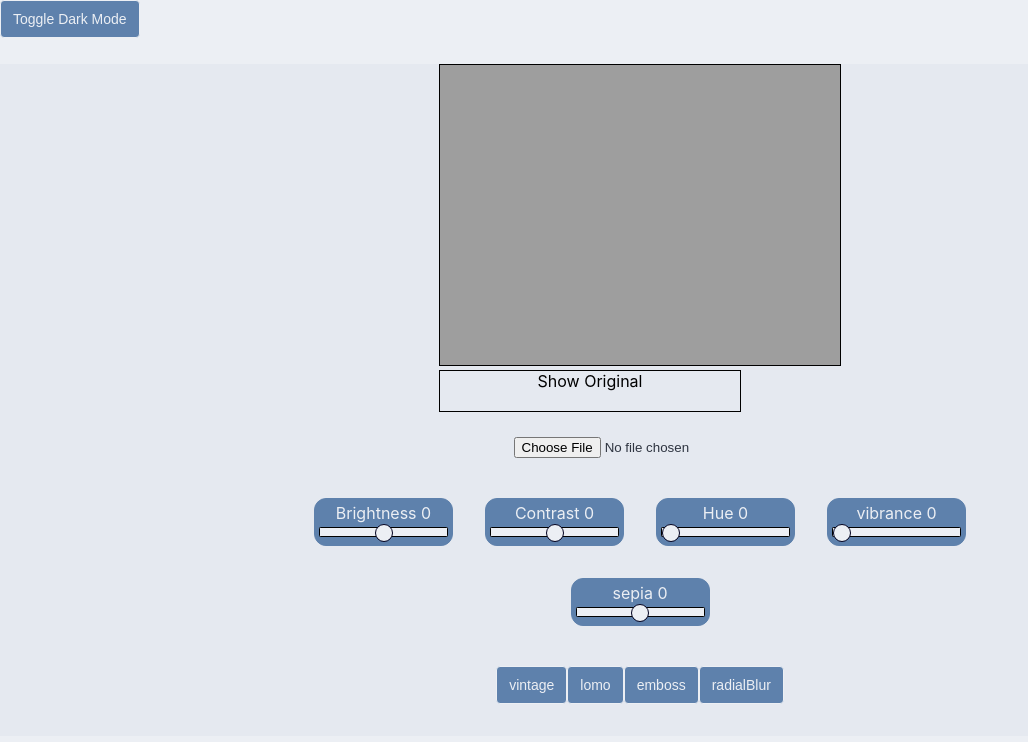
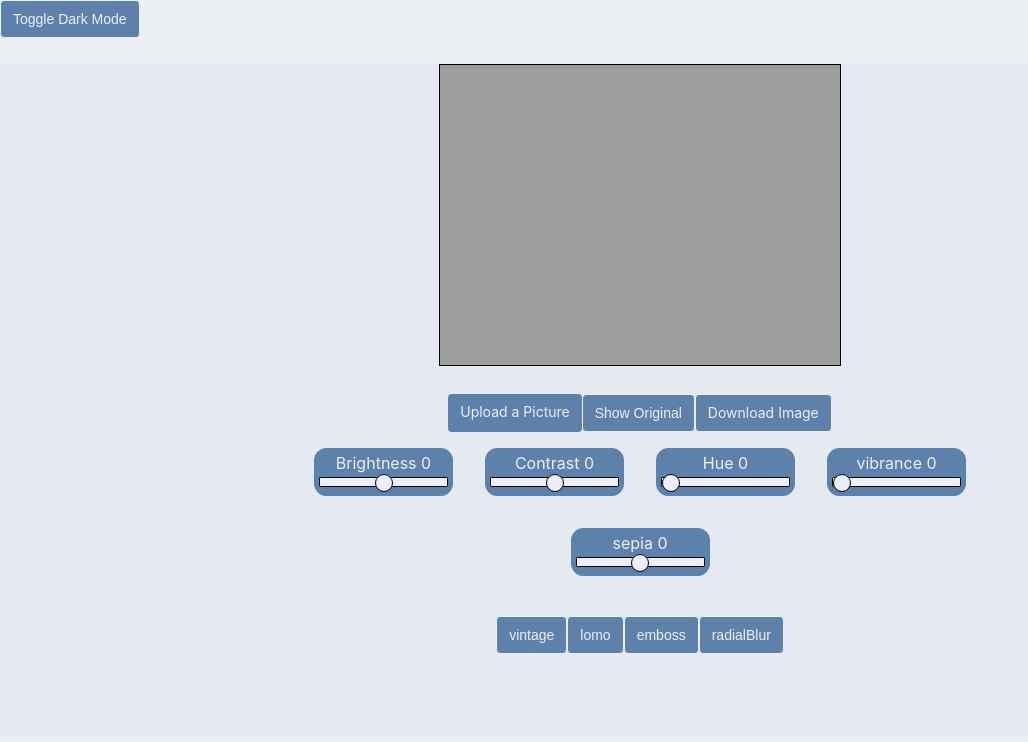
Before and after one commit to bordaj/bordaj-pro-photo-editor, a React (Create React App) app: page / in a window 1280 px wide. Shown: the top 742 px of the page, without its empty margins (0-1028 px from the left). Built offline with nearby package versions, Linux system fonts and the light colour scheme.

Commit message:
modified buttons and added save image

```diff
--- a/src/App.js
+++ b/src/App.js
@@ -3,10 +3,10 @@ import { ThemeProvider } from "styled-components";
 import darkTheme from "./themes/darkMode";
 import lightTheme from "./themes/lightMode";
 import Home from "./app/Container";
-import Button from "./components/Button";
+import {Button} from "./components/Button";
 import { AppWrapper } from "./Containers/AppWrapper";
 import "./App.css";
-import { Footer, Header } from "./components/Button/Header";
+import { Footer, Header } from "./components/Header";
 export default function App() {
   const stored = localStorage.getItem("isDarkMode");
   const [isDarkMode, setIsDarkMode] = useState(
--- a/src/Containers/Advanced/index.js
+++ b/src/Containers/Advanced/index.js
@@ -1,5 +1,5 @@
 import React, { useState, useEffect } from "react";
-import Button from "../../components/Button";
+import {Button} from "../../components/Button";
 import { Content } from "../AppWrapper";
 const Advanced = (props) => {
   const { ctx, setContext, canvas, image } = props;
--- a/src/Containers/AppWrapper/index.js
+++ b/src/Containers/AppWrapper/index.js
@@ -15,6 +15,29 @@ export const ContentWrapper = styled.div`
   flex-direction: column;
   justify-content: center;
   margin: 0px 20%;
+  [type="file"] {
+    display: none;
+  }
+
+  [type="file"] + label {
+    background: ${(props) => props.theme.colors.buttonBackground};
+    color: ${(props) => props.theme.colors.buttonColor};
+    display: block;
+    margin-top: 24px;
+    max-width: 100%;
+    line-height: 36px;
+    padding: 0 12px;
+    border-radius: 4px;
+    font-size: 14px;
+    position: relative;
+    left: 0px;
+  }
+
+  [type="file"] + label:hover {
+    background: ${(props) => props.theme.colors.buttonColor};
+    color: ${(props) => props.theme.colors.buttonBackground};
+    border: ${(props) => props.theme.colors.buttonBorder};
+  }
 `;
 export const Content = styled(ContentWrapper)`
   flex-direction: row;
--- a/src/app/Container.js
+++ b/src/app/Container.js
@@ -2,12 +2,8 @@ import React, { useEffect, useState, useRef } from "react";
 import Fundamentals from "../Containers/Fundamentals";
 import Advanced from "../Containers/Advanced";
 
-import {
-  CanvasWrapper,
-  Tabs,
-  Tab,
-  ContentWrapper,
-} from "../Containers/AppWrapper";
+import { CanvasWrapper, ContentWrapper } from "../Containers/AppWrapper";
+import { Button, DownloadButton } from "../components/Button";
 const Home = () => {
   const [imgsrc, setImgsrc] = useState(null);
   const canvasRef = useRef(null);
@@ -97,23 +93,26 @@ const Home = () => {
     renderImage();
   }, [imgsrc]);
   let active = 0;
-  const handleClick = (e) => {
-    const index = parseInt(e.target.id, 0);
-    if (index !== active) {
-      active = index;
-    }
+  const handleSave = (e) => {
+    const png = canvas.toDataURL();
+    e.target.href = png;
   };
   return (
     <>
-      <div style={{ margin: "auto", width: "max-content" }}>
-        <CanvasWrapper>
-          <div>
+      <div
+        style={{ margin: "0px 20%", display: "flex", justifyContent: "center" }}
+      >
+        <CanvasWrapper style={{ position: "relative" }}>
+          <div
+            id="hide"
+            style={{ display: "none", position: "absolute", top: 0 }}
+          >
             <canvas
               id="original-canvas"
               ref={originalCanvasRef}
               width={600}
               height={400}
-              style={{ border: "1px solid black", display: "none" }}
+              style={{ border: "1px solid black" }}
             />
           </div>
           <div>
@@ -126,34 +125,33 @@ const Home = () => {
             />
           </div>
         </CanvasWrapper>
-        <div
+      </div>
+      <ContentWrapper style={{ flexDirection: "row" }}>
+        <input
+          type="file"
+          accept="image/*"
+          onChange={onSelectedFile}
+          id="upload-file"
+        />
+        <label for="upload-file">Upload a Picture</label>
+        <Button
           onMouseLeave={(e) => {
-            document.getElementById("original-canvas").style.display = "none";
+            document.getElementById("hide").style.display = "none";
           }}
           onMouseEnter={(e) => {
-            document.getElementById("original-canvas").style.display = "block";
-          }}
-          style={{
-            width: 300,
-            height: 40,
-            border: "1px solid black",
-            color: "black",
-            textAlign: "center",
+            document.getElementById("hide").style.display = "block";
           }}
         >
           Show Original
-        </div>
-        <div style={{ padding: 24 }}>
-          <input
-            className="custom-file-input"
-            type="file"
-            accept="image/*"
-            onChange={onSelectedFile}
-            id="initial"
-          />
-        </div>
-      </div>
-
+        </Button>
+        <DownloadButton
+          onClick={(e) => handleSave(e)}
+          download="edited"
+          href="#1"
+        >
+          Download Image
+        </DownloadButton>
+      </ContentWrapper>
       <ContentWrapper>
         <Fundamentals
           ctx={ctx}
--- a/src/components/Button/index.js
+++ b/src/components/Button/index.js
@@ -1,14 +1,37 @@
 import styled from "styled-components";
 
-export default styled.button`
+export const Button = styled.button`
   background: ${(props) => props.theme.colors.buttonBackground};
   color: ${(props) => props.theme.colors.buttonColor};
   display: block;
   margin-top: 24px;
   max-width: 100%;
-  border: 1px solid ${(props) => props.theme.colors.buttonColor} ;
+  border: 1px solid ${(props) => props.theme.colors.buttonColor};
   line-height: 36px;
   padding: 0 12px;
   border-radius: 4px;
   font-size: 14px;
+  :hover {
+    background: ${(props) => props.theme.colors.buttonColor};
+    color: ${(props) => props.theme.colors.buttonBackground};
+    border: ${(props) => props.theme.colors.buttonBorder};
+  }
 `;
+export const DownloadButton = styled.a`
+  background: ${(props) => props.theme.colors.buttonBackground};
+  color: ${(props) => props.theme.colors.buttonColor};
+  display: block;
+  margin-top: 24px;
+  max-width: 100%;
+  border: 1px solid ${(props) => props.theme.colors.buttonColor};
+  line-height: 36px;
+  padding: 0 12px;
+  border-radius: 4px;
+  font-size: 14px;
+  text-decoration: none;
+  :hover {
+    background: ${(props) => props.theme.colors.buttonColor};
+    color: ${(props) => props.theme.colors.buttonBackground};
+    border: ${(props) => props.theme.colors.buttonBorder};
+  }
+`;
--- a/src/themes/lightMode.js
+++ b/src/themes/lightMode.js
@@ -6,5 +6,6 @@ export default {
     textColor: "#2E3440",
     buttonColor: "#ECEFF4",
     sliderBox: "#2E3440",
-   }
+    buttonBorder: "1px solid #5E81AC",
+  },
 };
```
Also changed, not shown: src/components/Header/index.js (renamed from src/components/Button/Header/index.js), src/components/Slider/index.js (added). Lines whose indentation alone changed are shown as unchanged.
